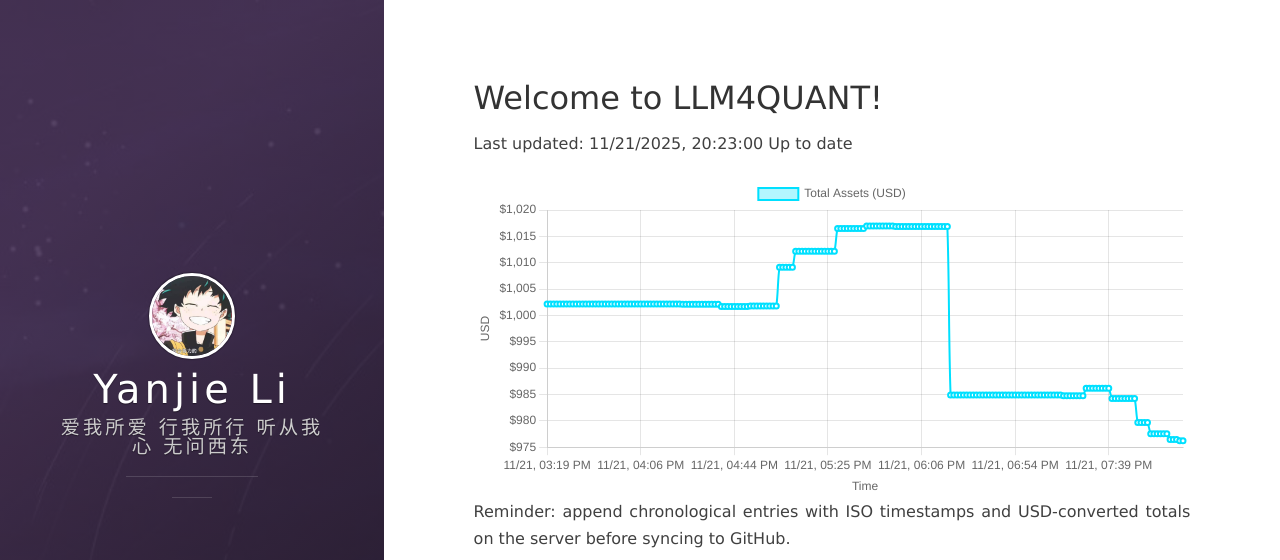
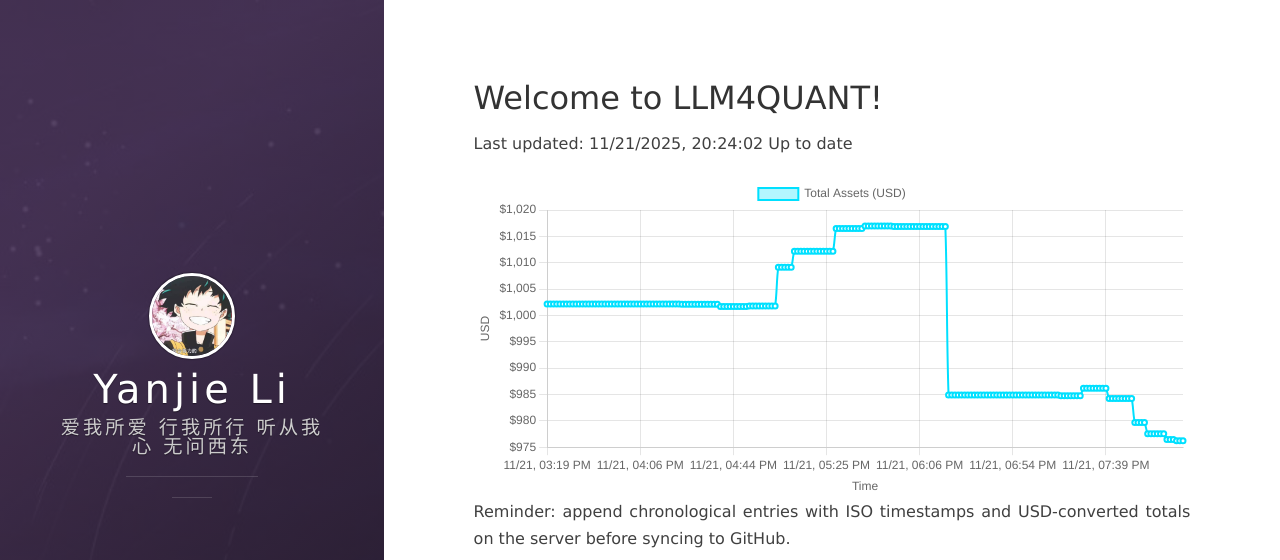
Before and after one commit to leeyegy/leeyegy.github.io, a Jekyll site: the page built from live-trading.html, in a window 1280 px wide and 1000 px high. Shown: the top 560 px of the window. Built offline with Jekyll 4.4.1, drawn with Linux system fonts in a browser that asks for light colours; nearby versions of some CDN libraries.

Commit message:
AccountMonitor: update balance history 2025-11-22T04:24:02+08:00

```diff
--- a/assets/data/binance/balance-history.json
+++ b/assets/data/binance/balance-history.json
@@ -1,5 +1,5 @@
 {
-  "generatedAt": "2025-11-22T04:23:00+08:00",
+  "generatedAt": "2025-11-22T04:24:02+08:00",
   "asset": "total_usd_value",
   "history": [
     {
@@ -793,6 +793,10 @@
     {
       "timestamp": "2025-11-22T04:23:00+08:00",
       "totalUsd": 976.21937739
+    },
+    {
+      "timestamp": "2025-11-22T04:24:02+08:00",
+      "totalUsd": 976.21937739
     }
   ]
 }
```
